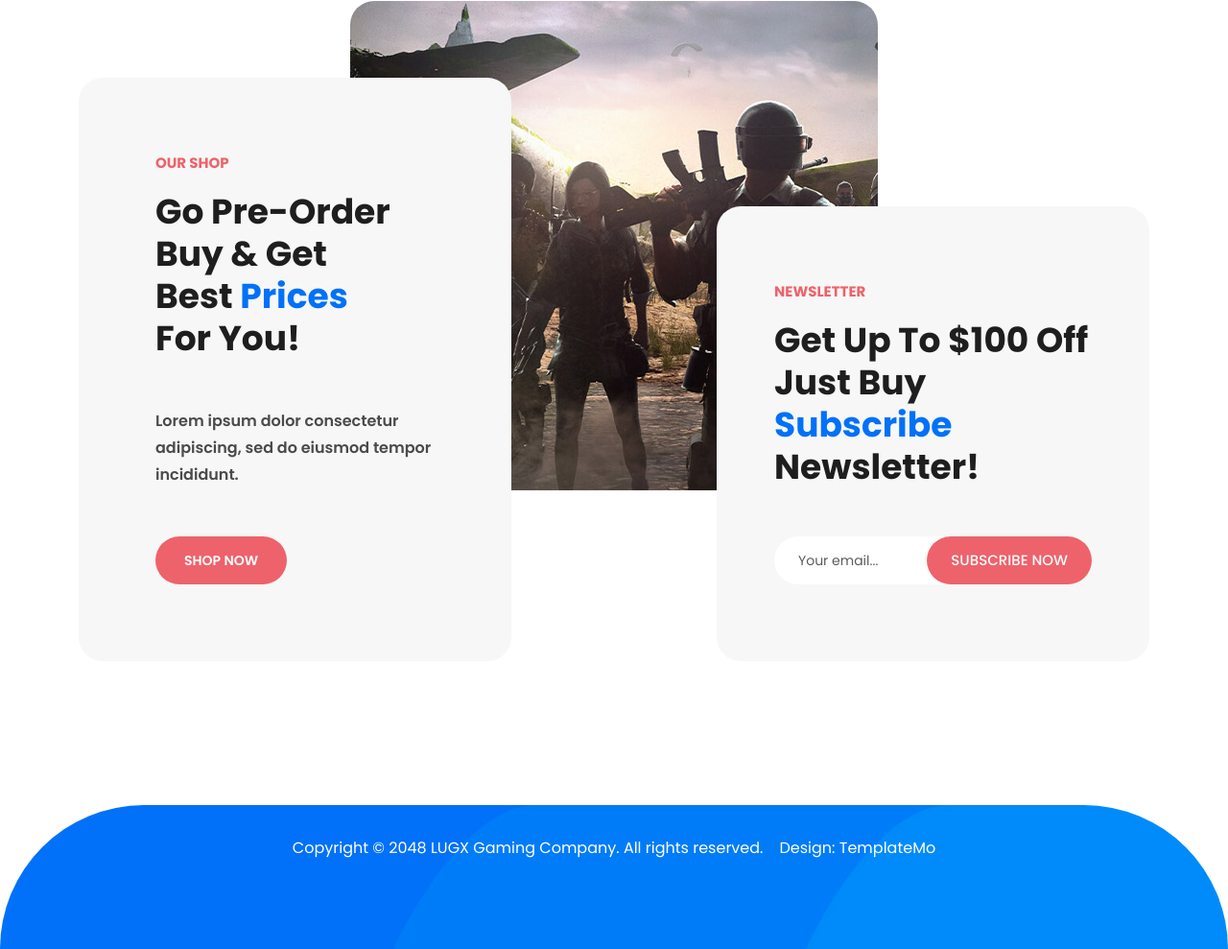
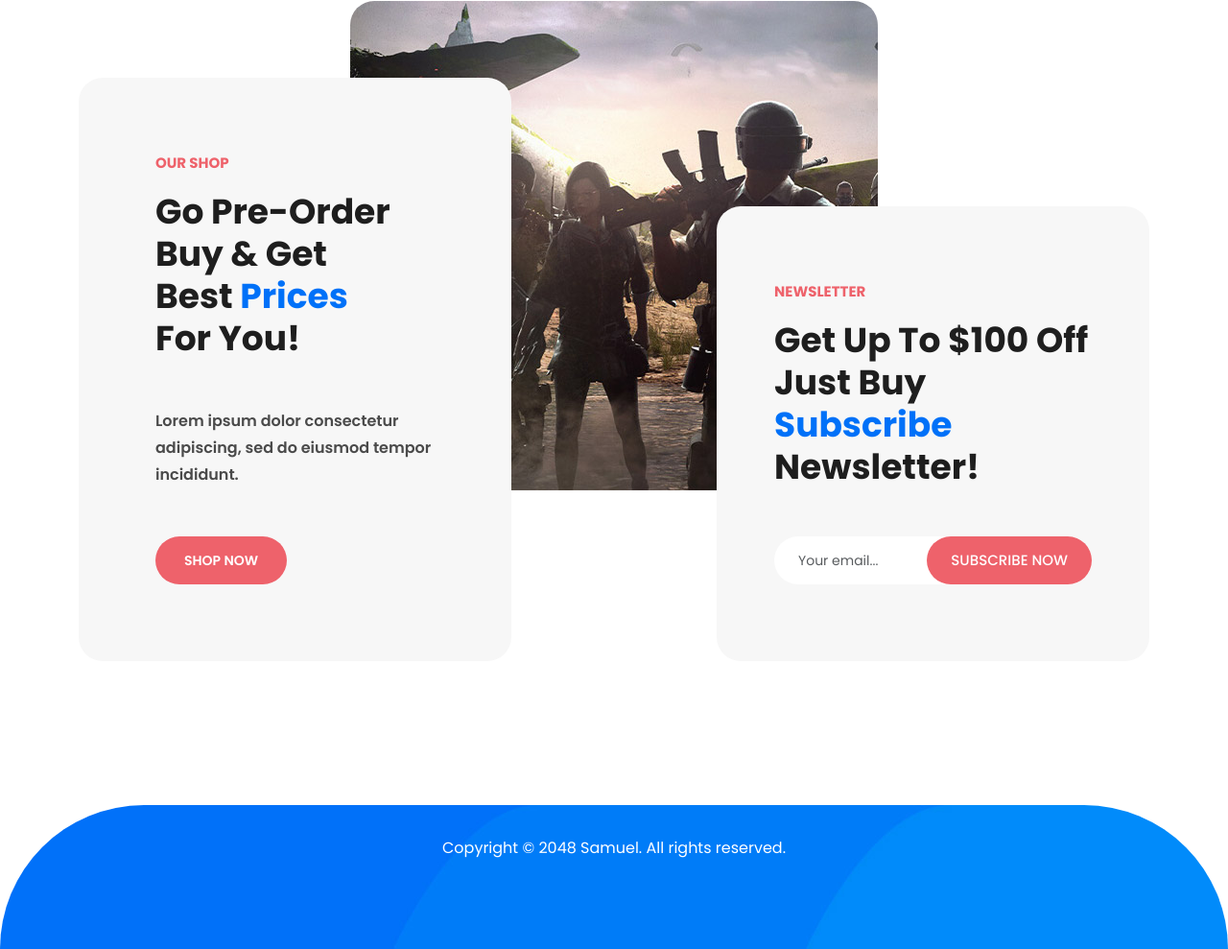
Before and after one commit to samuelfilip12/store_games, a plain HTML site: page index.html in a window 1280 px wide. Shown: the part 3064-4053 px from the top of the page at 96% size. Drawn offline with nearby package versions, Linux system fonts and the light colour scheme.

Commit message:
Update index.html

```diff
--- a/index.html
+++ b/index.html
@@ -415,7 +415,7 @@ https://templatemo.com/tm-589-lugx-gaming
   <footer>
     <div class="container">
       <div class="col-lg-12">
-        <p>Copyright © 2048 LUGX Gaming Company. All rights reserved. &nbsp;&nbsp; <a rel="nofollow" href="https://templatemo.com" target="_blank">Design: TemplateMo</a></p>
+        <p>Copyright © 2048 Samuel. All rights reserved. </a></p>
       </div>
     </div>
   </footer>
```
